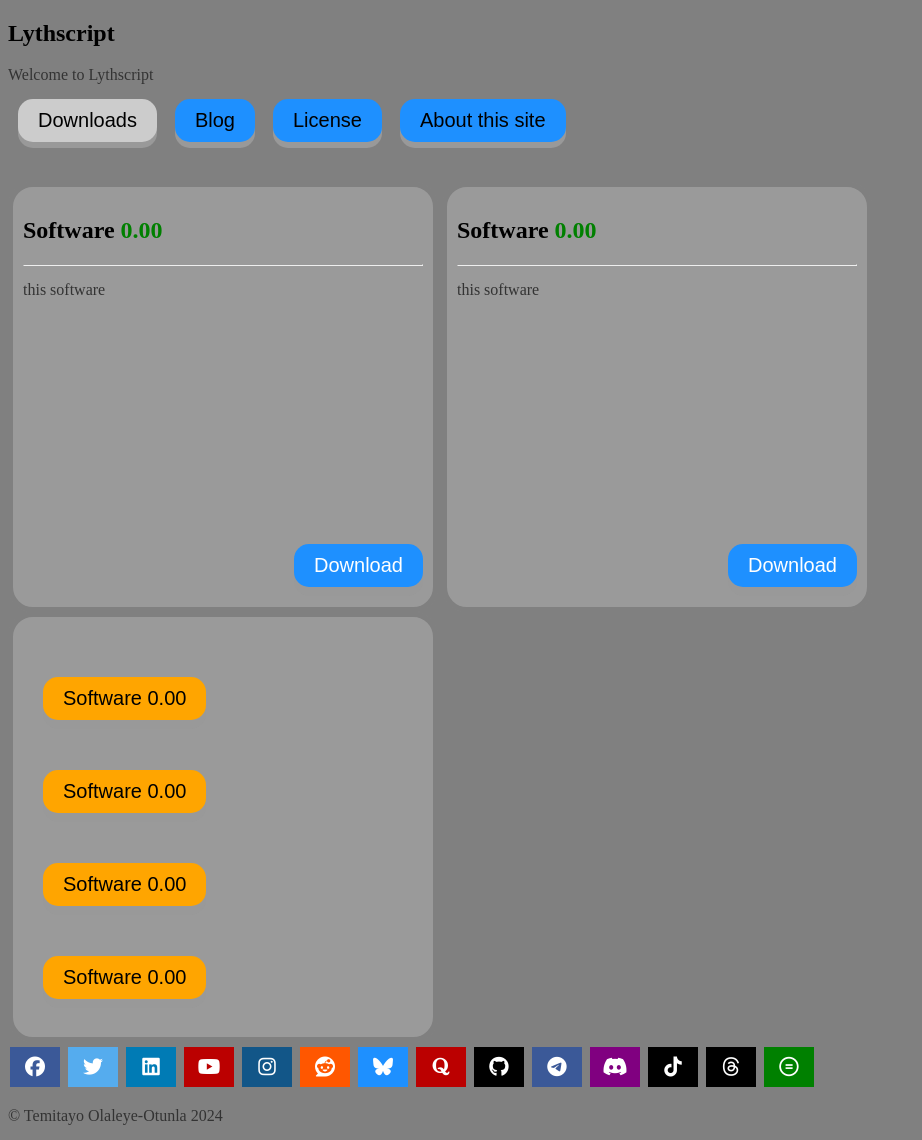
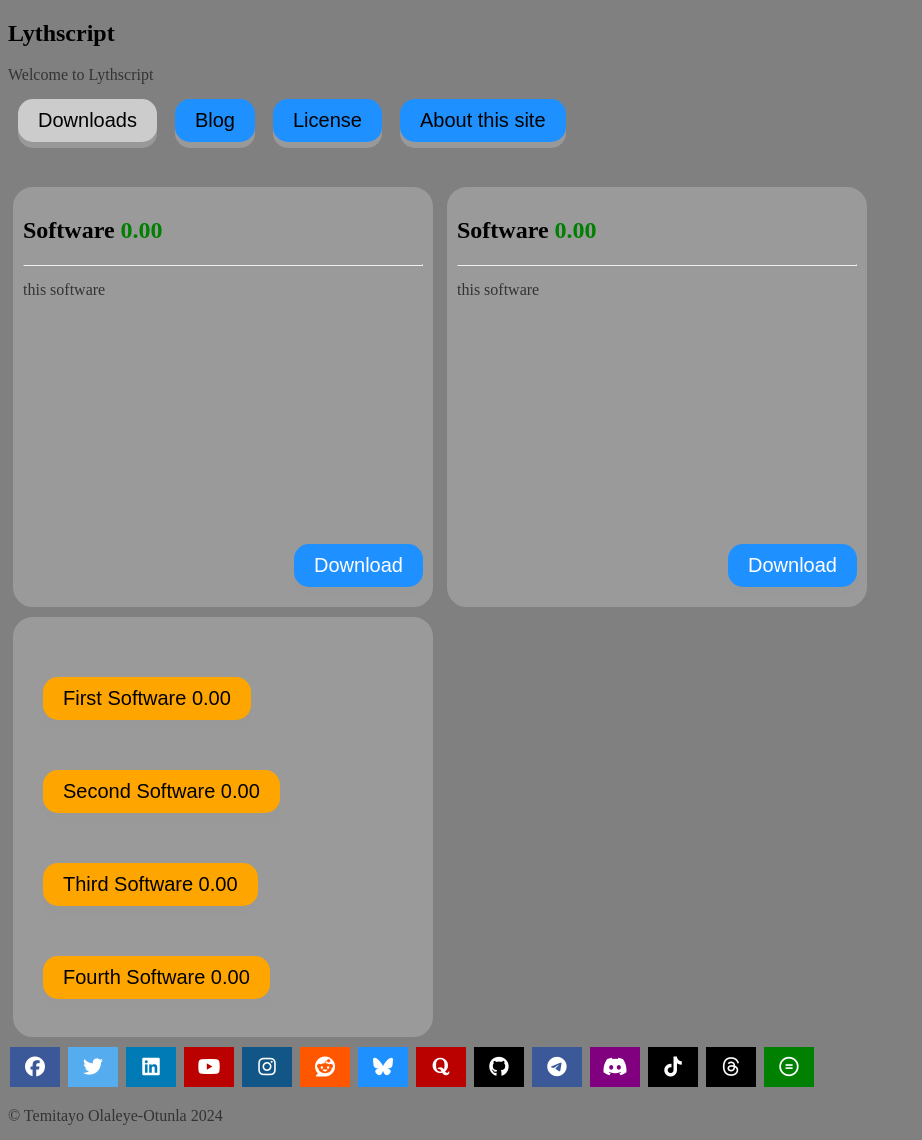
Before and after one commit to lythwind/lythwind.github.io, a Jekyll site: the page built from desktop.html, in a window 1280 px wide. Shown: the whole page, without its empty margins (0-922 px from the left). Built offline with Jekyll 4.4.1, drawn with Linux system fonts in a browser that asks for light colours; nearby versions of some CDN libraries.

Commit message:
Update desktop.html

```diff
--- a/desktop.html
+++ b/desktop.html
@@ -38,10 +38,10 @@ description: Welcome to Lythscript
 
 <div class = "bdiv-container">
 
-  <button class= "bn" onclick="document.location='#'">Software 0.00</button>
-  <button class= "bn" onclick="document.location='#'">Software 0.00</button>
-  <button class= "bn" onclick="document.location='#'">Software 0.00</button>
-  <button class= "bn" onclick="document.location='#'">Software 0.00</button>
+  <button class= "bn" onclick="document.location='#'">First Software 0.00</button>
+  <button class= "bn" onclick="document.location='#'">Second Software 0.00</button>
+  <button class= "bn" onclick="document.location='#'">Third Software 0.00</button>
+  <button class= "bn" onclick="document.location='#'">Fourth Software 0.00</button>
 
 </div>
 
```
